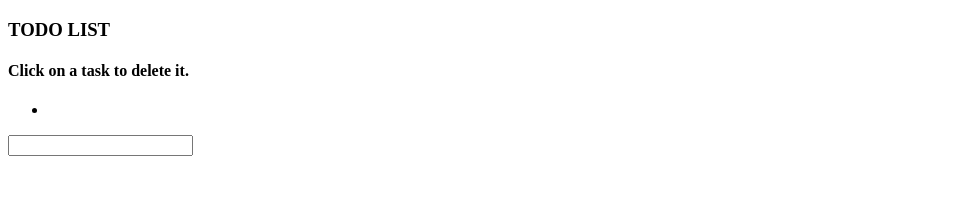
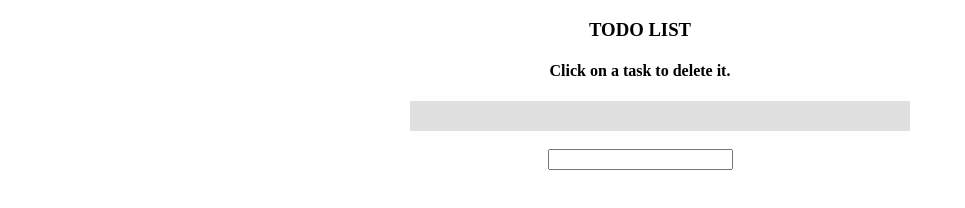
Before and after one commit to adeora7/angular_todo, a plain HTML site: page index.html in a window 1280 px wide. Shown: the whole page, without its empty margins (0-965 px from the left). Drawn offline with Linux system fonts and the light colour scheme.

Commit message:
added css

```diff
--- /dev/null
+++ b/css/main.css
@@ -0,0 +1,23 @@
+body{
+	text-align: center;
+}
+ul{
+	list-style: none;
+	display: flex;
+	flex-direction: column;
+	justify-content: center;
+	align-items: center;
+}
+li{
+	background-color: #E0DFE0;
+	width: 100%;
+	max-width: 500px;
+	min-height: 30px;
+	line-height: 30px;
+	margin-bottom: 2px;
+	cursor: pointer;
+	transition: all 0.1s linear;
+}
+li:hover{
+	transform : scale(1.1);
+}
--- a/index.html
+++ b/index.html
@@ -2,6 +2,7 @@
 <html>
 <head>
 	<title></title>
+	<link href="css/main.css" rel="stylesheet" type="text/css">
 	<script src="js/angular.min.js"></script>
 </head>
 <body ng-app="todo">
```
